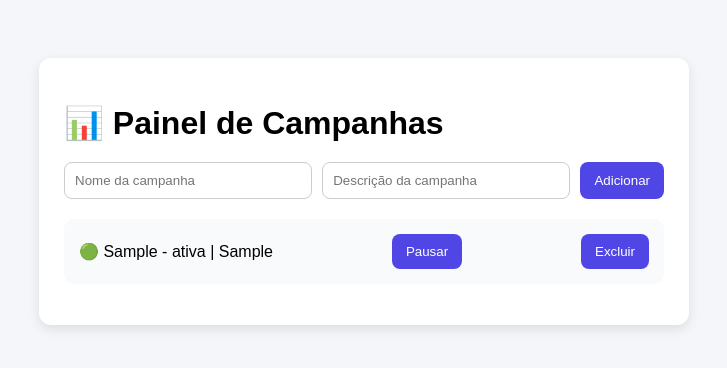
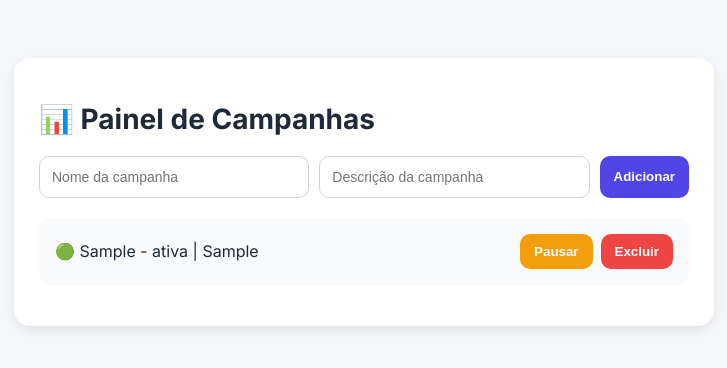
Before and after one commit to DaianeCorrente/mini-painel-marketing, a plain HTML site: page index.html in a window 1280 px wide. Both pictures are taken after typing "Sample", "Sample" into the empty fields and a click on the button "Adicionar". Shown: the whole page, without its empty margins (276-1003 px from the left). Drawn offline with Linux system fonts and the light colour scheme.

Commit message:
ajustes visuais

```diff
--- a/index.html
+++ b/index.html
@@ -3,6 +3,10 @@
 <head>
   <meta charset="UTF-8">
   <title>Mini Painel de Marketing</title>
+  <link rel="preconnect" href="https://fonts.googleapis.com">
+<link rel="preconnect" href="https://fonts.gstatic.com" crossorigin>
+
+<link href="https://fonts.googleapis.com/css2?family=Inter:wght@400;500;600;700&display=swap" rel="stylesheet">
   <link rel="stylesheet" href="style.css">
 </head>
 <body>
--- a/script.js
+++ b/script.js
@@ -49,7 +49,10 @@
 
     item.appendChild(texto);
 
-    // BOTÃO PAUSAR / ATIVAR
+      // ÁREA DOS BOTÕES
+    const areaBotoes = document.createElement("div");
+
+    // BOTÃO STATUS
     const botaoStatus = document.createElement("button");
 
     if (c.status === "ativa") {
@@ -57,8 +60,11 @@
     } else {
       botaoStatus.textContent = "Ativar";
     }
+ // ADICIONANDO CLASSE CSS
+    botaoStatus.classList.add("botao-status");
 
     botaoStatus.onclick = () => {
+
       if (c.status === "ativa") {
         c.status = "pausada";
       } else {
@@ -68,25 +74,35 @@
       renderizarCampanhas();
     };
 
-    item.appendChild(botaoStatus);
+    // BOTÃO EXCLUIR
+    const botaoDeletar = document.createElement("button");
 
-    // BOTÃO DELETAR
-    const botaoDeletar = document.createElement("button");
     botaoDeletar.textContent = "Excluir";
+     // ADICIONANDO CLASSE CSS
+    botaoDeletar.classList.add("botao-excluir");
 
     botaoDeletar.onclick = () => {
 
       const confirmar = confirm("Tem certeza que deseja excluir essa campanha?");
 
       if (confirmar) {
+
         campanhas = campanhas.filter(camp => camp.id !== c.id);
 
         renderizarCampanhas();
       }
     };
 
-    item.appendChild(botaoDeletar);
+    // ADICIONANDO BOTÕES NA ÁREA
+    areaBotoes.appendChild(botaoStatus);
 
+    areaBotoes.appendChild(botaoDeletar);
+
+    // ADICIONANDO ÁREA DE BOTÕES NO ITEM
+    item.appendChild(areaBotoes);
+
+    // ADICIONANDO ITEM NA LISTA
     lista.appendChild(item);
+
   });
 }
--- a/style.css
+++ b/style.css
@@ -1,6 +1,9 @@
 body {
-  font-family: Arial, sans-serif;
+  font-family: 'Inter', sans-serif;
+
   background-color: #f4f6f9;
+
+  color: #1f2937;
 
   display: flex;
   justify-content: center;
@@ -8,45 +11,67 @@
   padding-top: 50px;
 }
 
+/* CARD PRINCIPAL */
 .container {
   background: white;
 
-  width: 600px;
+  width: 650px;
 
   padding: 25px;
 
-  border-radius: 12px;
+  border-radius: 16px;
 
-  box-shadow: 0 4px 12px rgba(0,0,0,0.1);
+  box-shadow: 0 4px 12px rgba(0,0,0,0.08);
 }
 
+/* TÍTULO */
 h1 {
   margin-bottom: 20px;
+
+  font-size: 28px;
+
+  font-weight: 700;
 }
 
+/* FORMULÁRIO */
 .formulario {
   display: flex;
+
   gap: 10px;
 
   margin-bottom: 20px;
 }
 
+/* INPUTS */
 input {
   flex: 1;
 
-  padding: 10px;
+  padding: 12px;
 
-  border: 1px solid #ccc;
+  border: 1px solid #d1d5db;
 
-  border-radius: 8px;
+  border-radius: 10px;
+
+  font-size: 14px;
+
+  outline: none;
+
+  transition: 0.2s;
 }
 
+input:focus {
+  border-color: #4f46e5;
+
+  box-shadow: 0 0 0 3px rgba(79,70,229,0.15);
+}
+
+/* BOTÕES */
 button {
   padding: 10px 14px;
 
   border: none;
 
-  border-radius: 8px;
+  border-radius: 10px;
 
   cursor: pointer;
 
@@ -54,31 +79,70 @@
 
   color: white;
 
+  font-weight: 600;
+
   transition: 0.2s;
 }
 
 button:hover {
-  opacity: 0.8;
+  transform: translateY(-1px);
+
+  opacity: 0.9;
 }
 
+/* LISTA */
 ul {
   list-style: none;
 
   padding: 0;
 }
 
+/* CARD DA CAMPANHA */
 li {
   background: #f9fafb;
 
   margin-bottom: 12px;
 
-  padding: 15px;
+  padding: 16px;
 
-  border-radius: 10px;
+  border-radius: 12px;
 
   display: flex;
 
   justify-content: space-between;
 
   align-items: center;
+
+  transition: 0.2s;
 }
+
+li:hover {
+  transform: translateY(-2px);
+
+  box-shadow: 0 4px 10px rgba(0,0,0,0.06);
+}
+
+/* ÁREA DOS BOTÕES */
+li div {
+  display: flex;
+
+  gap: 8px;
+}
+
+/* BOTÃO STATUS */
+.botao-status {
+  background-color: #f59e0b;
+}
+
+.botao-status:hover {
+  background-color: #d97706;
+}
+
+/* BOTÃO EXCLUIR */
+.botao-excluir {
+  background-color: #ef4444;
+}
+
+.botao-excluir:hover {
+  background-color: #dc2626;
+}
```
Lines whose indentation alone changed are shown as unchanged.
